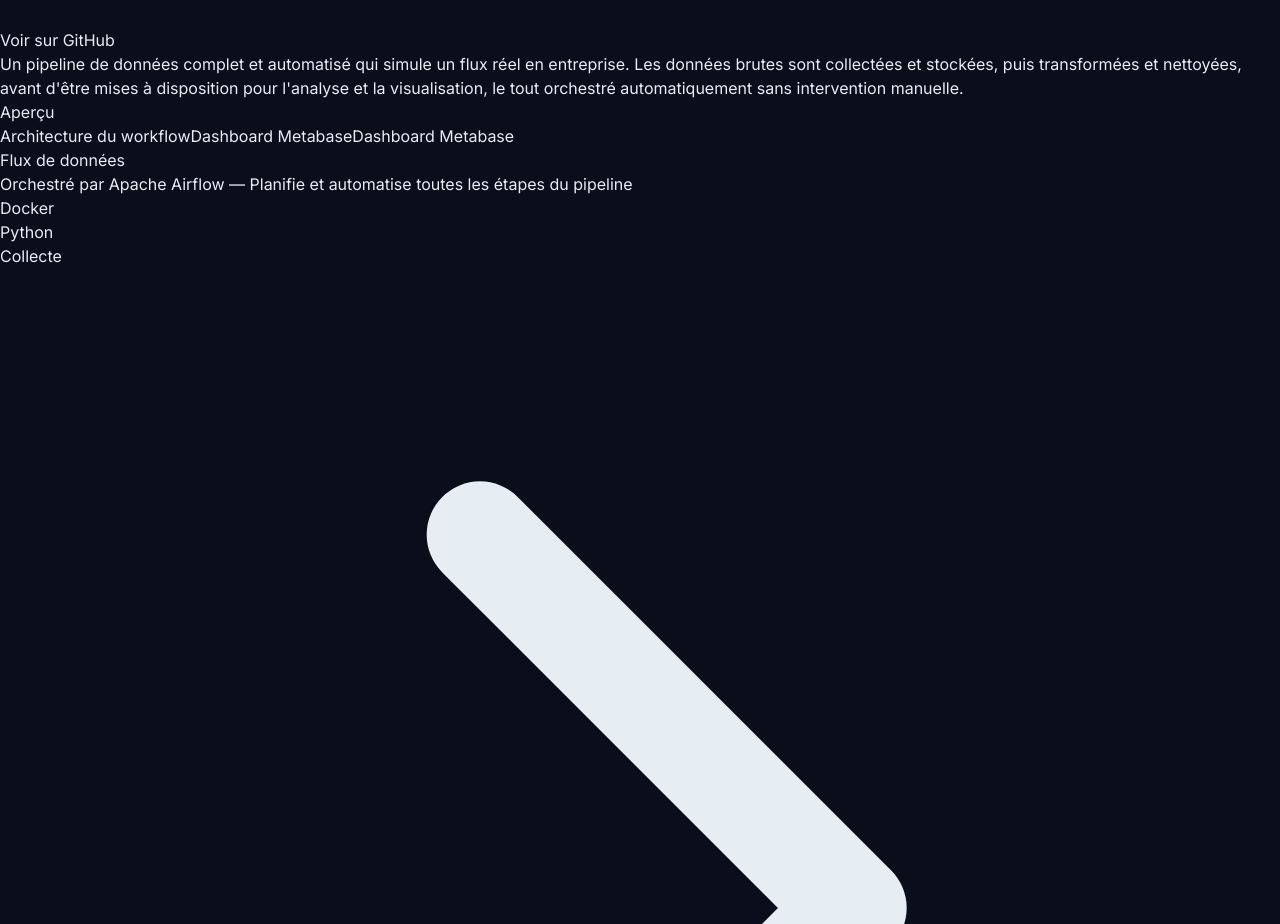
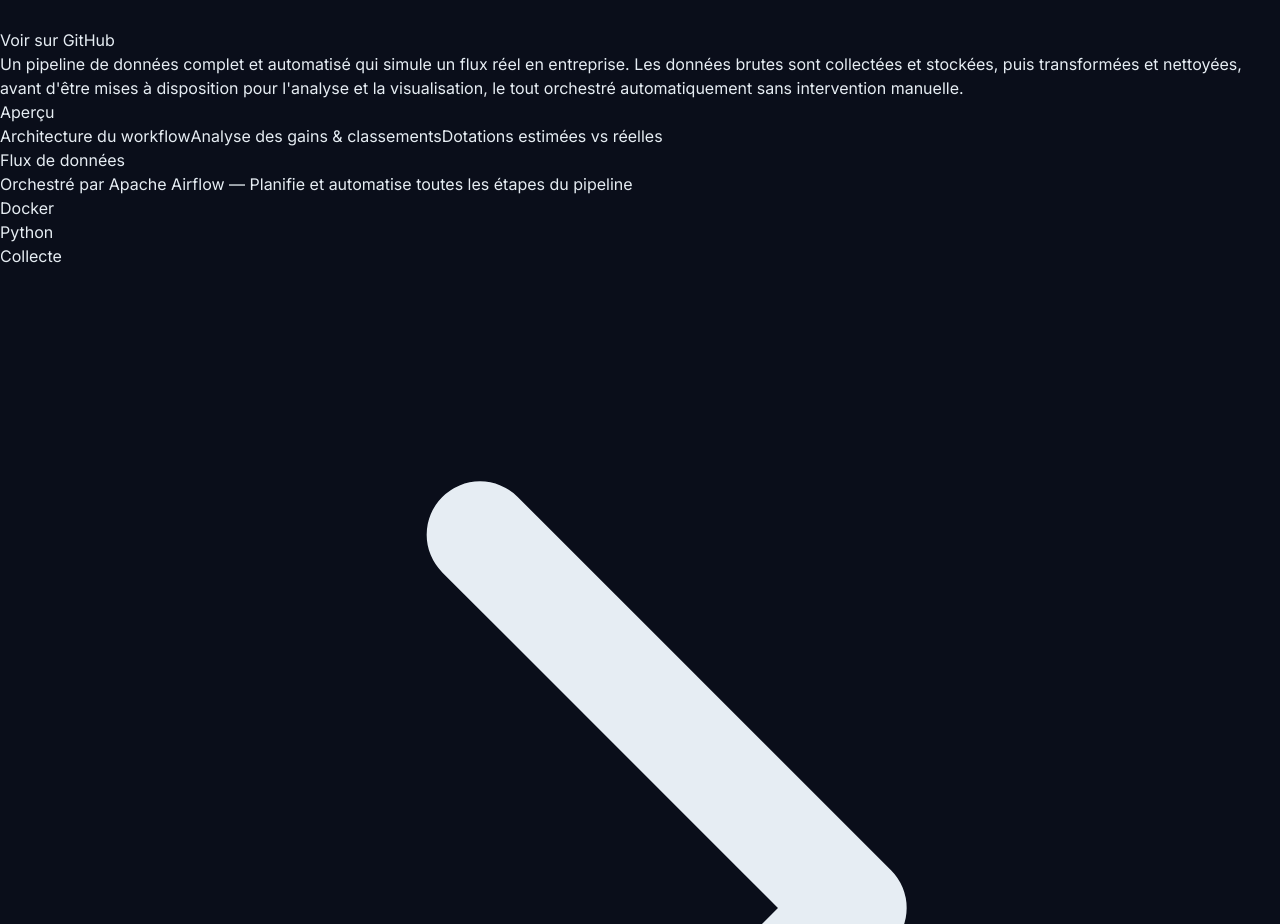
Before and after one commit to Silveratis0922/Silveratis0922.github.io, a Next.js app: page /projects in a window 1280 px wide. Shown: the part 1420-2344 px from the top of the page. Built offline with nearby package versions, Linux system fonts and the light colour scheme.

Commit message:
Screen projet 2

```diff
--- a/src/data/portfolio.ts
+++ b/src/data/portfolio.ts
@@ -65,8 +65,8 @@ export const portfolio = {
       // { src: "/images/dashboard.png", caption: "Dashboard Metabase" }
       images: [
         { src: "/images/workflow.png",     caption: "Architecture du workflow" },
-        { src: "/images/Dashboard_1.png",  caption: "Dashboard Metabase" },
-        { src: "/images/Dashboard_2.png",  caption: "Dashboard Metabase" },
+        { src: "/images/Dashboard_1.png",  caption: "Analyse des gains & classements" },
+        { src: "/images/Dashboard_2.png",  caption: "Dotations estimées vs réelles" },
       ] as { src: string; caption?: string }[],
     },
     {
```
